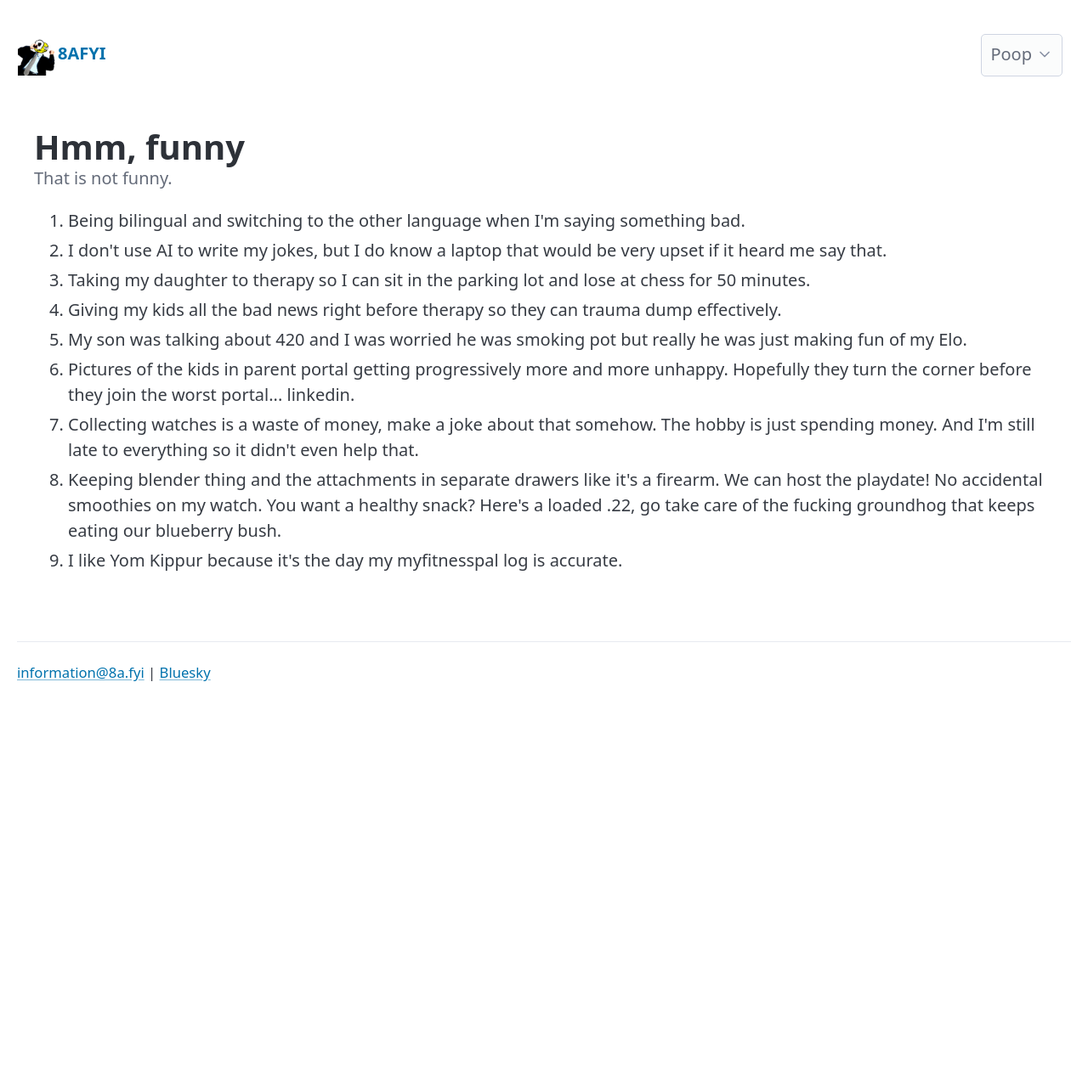
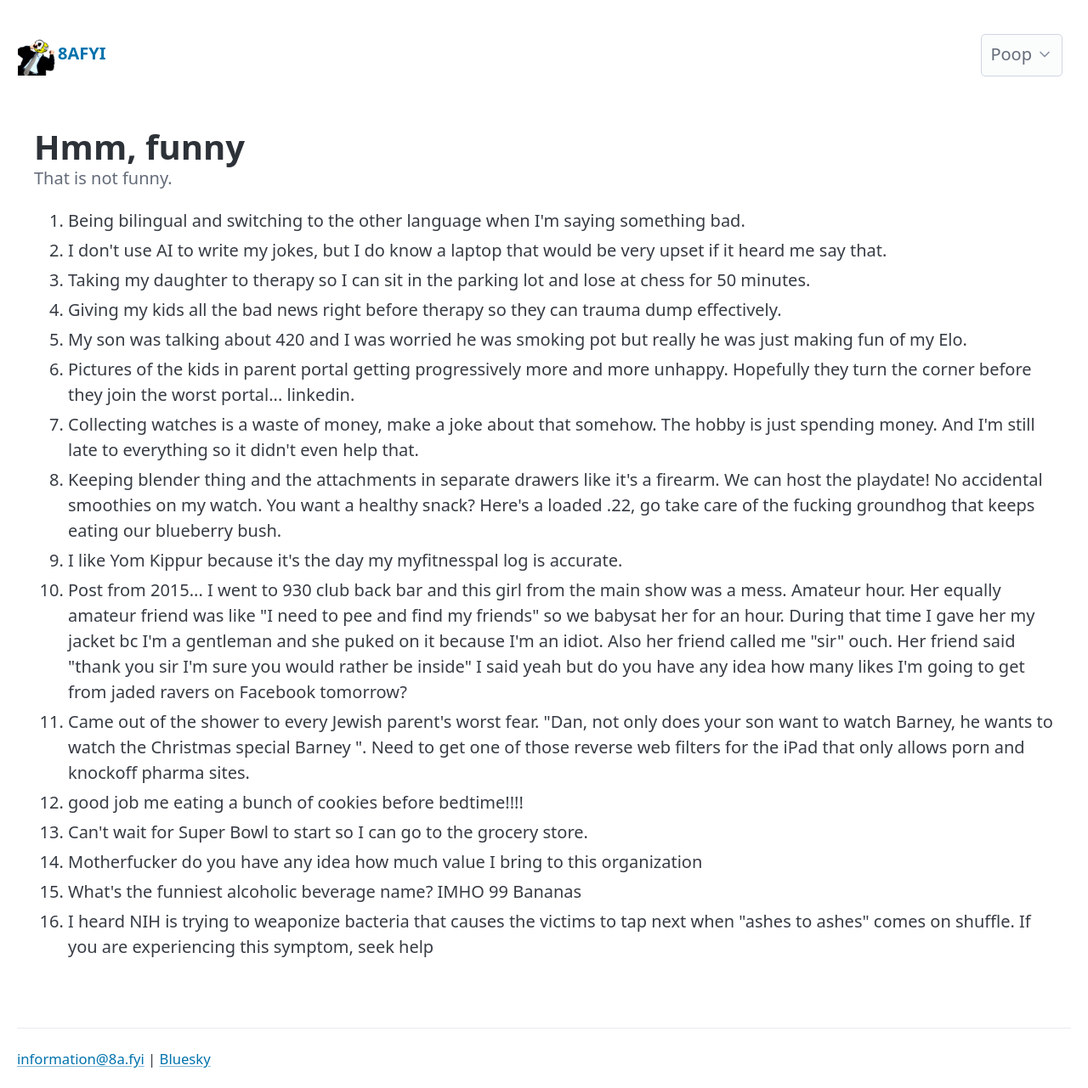
Before and after one commit to 8afyi/8afyi.github.io, a Jekyll site: the page built from jokes.md, in a window 1280 px wide. Shown: the whole page at 85% size. Built offline with Jekyll 4.4.1, drawn with Linux system fonts in a browser that asks for light colours; before the commit the page ends 900 px from its top, so only the background shows below that.

Commit message:
11-year-old-jokes

```diff
--- a/_data/funnythings.yml
+++ b/_data/funnythings.yml
@@ -7,3 +7,10 @@
 - Collecting watches is a waste of money, make a joke about that somehow. The hobby is just spending money.  And I'm still late to everything so it didn't even help that.
 - Keeping blender thing and the attachments in separate drawers like it's a firearm.  We can host the playdate!  No accidental smoothies on my watch. You want a healthy snack?  Here's a loaded .22, go take care of the fucking groundhog that keeps eating our blueberry bush.
 - I like Yom Kippur because it's the day my myfitnesspal log is accurate.
+- Post from 2015... I went to 930 club back bar and this girl from the main show       was a mess. Amateur hour. Her equally amateur friend was like "I need to pee and find       my friends" so we babysat her for an hour. During that time I gave her my jacket bc         I'm a gentleman and she puked on it because I'm an idiot. Also her friend called me         "sir" ouch. Her friend said "thank you sir I'm sure you would rather be inside" I said      yeah but do you have any idea how many likes I'm going to get from jaded ravers on          Facebook tomorrow?
+- Came out of the shower to every Jewish parent's worst fear. "Dan, not only does your      son want to watch Barney, he wants to watch the Christmas special Barney ". Need to         get one of those reverse web filters for the iPad that only allows porn and knockoff        pharma sites.
+- good job me eating a bunch of cookies before bedtime!!!!
+- Can't wait for Super Bowl to start so I can go to the grocery store.
+- Motherfucker do you have any idea how much value I bring to this organization
+- What's the funniest alcoholic beverage name? IMHO 99 Bananas
+- I heard NIH is trying to weaponize bacteria that causes the victims to tap next when      "ashes to ashes" comes on shuffle. If you are experiencing this symptom, seek help
```
